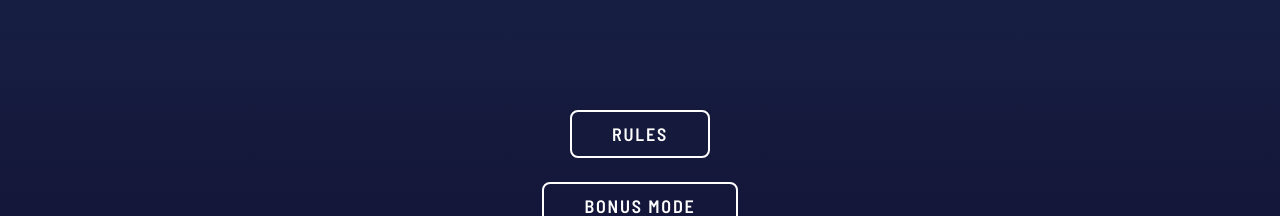
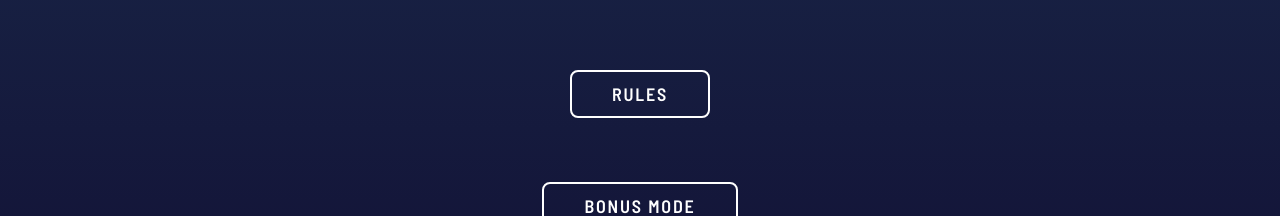
Before and after one commit to Efobi-Francis/RPS-Master, a React (Vite) app: page / in a window 1280 px wide. Shown: the part 562-778 px from the top of the page. Built offline with nearby package versions, Linux system fonts and the light colour scheme.

Commit message:
Update RootLayout.jsx

```diff
--- a/src/layouts/RootLayout.jsx
+++ b/src/layouts/RootLayout.jsx
@@ -46,7 +46,7 @@ export default function RootLayout() {
                 </main>
 
                 <footer className=' flex justify-center text-white pb-20 font-Barlow '>
-                    <button onClick={handleClickOpen} className=' border-2 border-white py-2 px-10 rounded-lg tracking-widest text-lg lg:absolute lg:bottom-0 lg:right-0 lg:mb-10 lg:mr-10'>RULES</button>
+                    <button onClick={handleClickOpen} className='relative bottom-10 border-2 border-white py-2 px-10 rounded-lg tracking-widest text-lg lg:absolute lg:bottom-0 lg:right-0 lg:mb-10 lg:mr-10'>RULES</button>
                     {isClicked && (
                         <>
                             <div className='lg:hidden flex flex-col items-center justify-between h-screen w-full absolute top-0 bg-white pb-24 z-30'>
```
